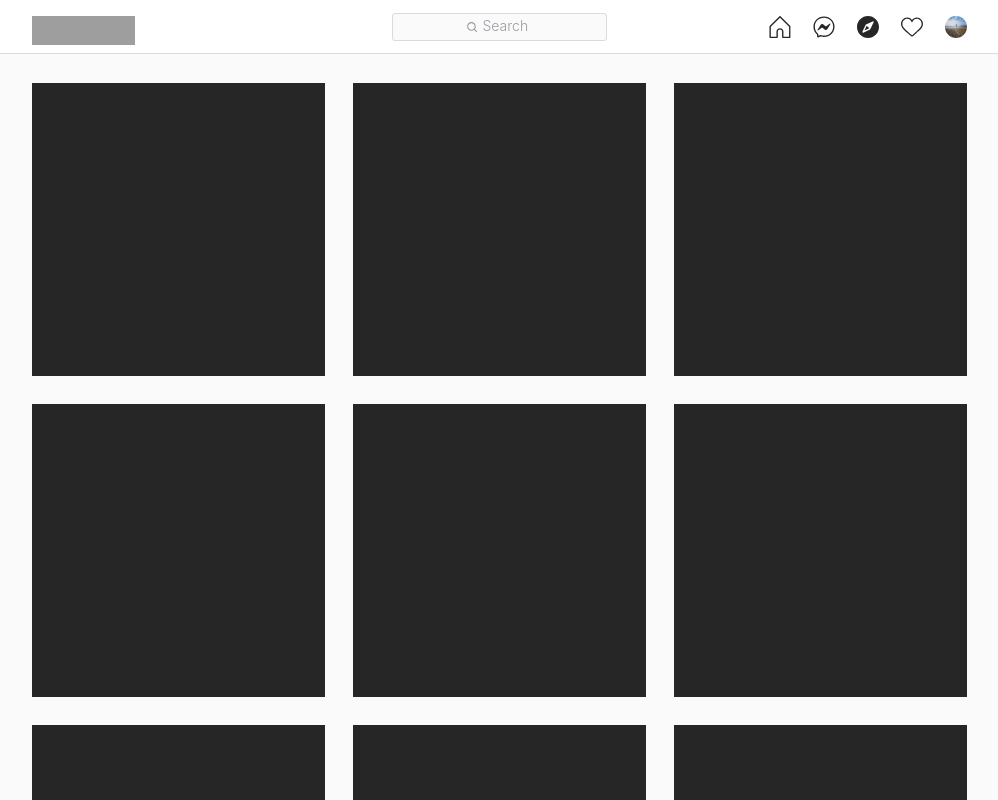
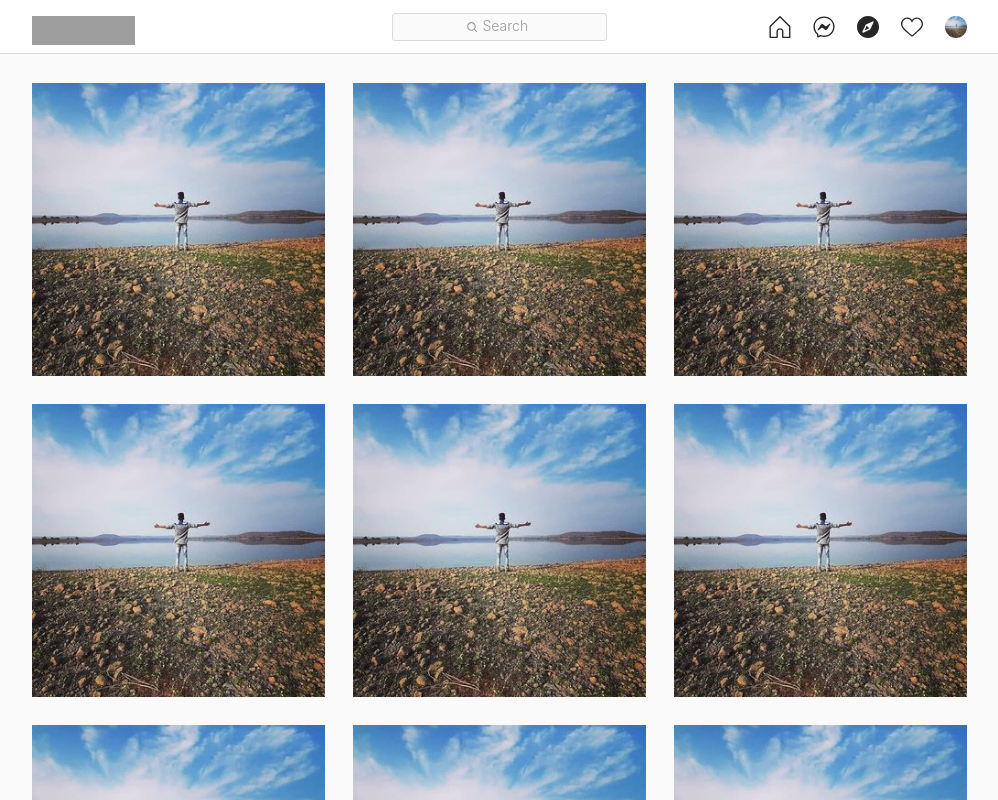
Before and after one commit to SmurtiranjanSahoo/instagram-clone, a React (Create React App) app: page /explore in a window 1280 px wide. Shown: the top 800 px of the page, without its empty margins (141-1139 px from the left). Built offline with nearby package versions, Linux system fonts and the light colour scheme; grey boxes are pictures that could not be loaded.

Commit message:
all basic feature done

```diff
--- a/src/App.css
+++ b/src/App.css
@@ -546,12 +546,14 @@ hr {
   height: 293px;
   background-color: #262626;
   margin: 0 0px 28px 0;
+  /* position: relative; */
 }
 .profile-post-margin {
   width: 293px;
   height: 293px;
   background-color: #262626;
   margin: 0 28px 28px 28px;
+  /* position: relative; */
 }
 .profile-post-margin:hover,
 .profile-post:hover {
@@ -561,6 +563,7 @@ hr {
   width: 100%;
   height: 100%;
   opacity: 0;
+  /* position: absolute; */
 }
 .profile-post-likecount:hover {
   opacity: 1;
@@ -1196,7 +1199,7 @@ hr {
     margin: 0;
     margin-left: 20px;
   }
-  .profile-post-likecount:hover {
+  .profile-post-likecount {
     display: none;
   }
 }
--- a/src/Components/PostModal/PostModal.js
+++ b/src/Components/PostModal/PostModal.js
@@ -30,9 +30,9 @@ class PostModal extends Component {
     this.updateWindowDimensions = this.updateWindowDimensions.bind(this);
   }
 
-  updateWindowDimensions = () => {
+  updateWindowDimensions() {
     this.setState({ innerWidth: window.innerWidth });
-  };
+  }
 
   componentDidMount() {
     const { isModal } = this.props;
--- a/src/Components/Profile/ProfilePost.js
+++ b/src/Components/Profile/ProfilePost.js
@@ -1,11 +1,13 @@
 import React, { useState, useEffect } from "react";
 import { IoHeartSharp } from "react-icons/all";
 import { RiChat3Fill } from "react-icons/ri";
+import Img from "../../Images/profileimg.jpg";
 
 const ProfilePost = ({
   className = "profile-post",
   likecount = "277",
   commentcount = "80",
+  imgUrl = Img,
 }) => {
   const [width, setWidth] = useState(window.innerWidth);
 
@@ -42,6 +44,11 @@ const ProfilePost = ({
               : "293px",
         }}
       >
+        <img
+          style={{ width: "100%", height: "100%" }}
+          src={imgUrl}
+          alt="random"
+        />
         <div className="profile-post-likecount">
           <span style={{ marginRight: "30px" }}>
             <IoHeartSharp
--- a/src/Pages/Activity.js
+++ b/src/Pages/Activity.js
@@ -19,7 +19,18 @@ const Activity = () => {
   return (
     <div style={{ width: "100%", overflowX: "hidden" }}>
       <ActivityHeader innerWidth={innerWidth} />
-      <div className="home-wrapper"></div>
+
+      <div
+        style={{
+          marginTop: "204px",
+          textAlign: "center",
+          color: "#262626",
+          fontWeight: "500",
+        }}
+      >
+        <p>No activity to show</p>
+      </div>
+
       <NavigaitionBottom ImgLike={LikeS} />
     </div>
   );
--- a/src/Pages/Explore.js
+++ b/src/Pages/Explore.js
@@ -40,13 +40,18 @@ const Explore = () => {
             j = j + 3;
             return (
               <Link to="/p/1">
-                <ProfilePost className={"profile-post-margin"} />
+                <ProfilePost
+                  // imgUrl="https://source.unsplash.com/random"
+                  className={"profile-post-margin"}
+                />
               </Link>
             );
           } else {
             return (
               <Link to="/p/1">
-                <ProfilePost />
+                <ProfilePost
+                //  imgUrl="https://source.unsplash.com/random"
+                />
               </Link>
             );
           }
--- a/src/Pages/Profile.js
+++ b/src/Pages/Profile.js
@@ -77,7 +77,7 @@ const Profile = () => {
                     style={{ textDecoration: "none" }}
                     to={{
                       pathname: "/p/1",
-                      state: { modal: true },
+                      state: { modal: innerWidth <= 735 ? false : true },
                     }}
                   >
                     <ProfilePost className={"profile-post-margin"} />
@@ -85,17 +85,11 @@ const Profile = () => {
                 );
               } else {
                 return (
-                  // <div
-                  //   onClick={() => {
-                  //     setShowPostModal(!showPostModal);
-                  //   }}
-                  // >
-                  // </div>
                   <Link
                     style={{ textDecoration: "none" }}
                     to={{
                       pathname: "/p/1",
-                      state: { modal: true },
+                      state: { modal: innerWidth <= 735 ? false : true },
                     }}
                   >
                     <ProfilePost />
--- a/src/Pages/ProfileTagged.js
+++ b/src/Pages/ProfileTagged.js
@@ -77,7 +77,7 @@ const ProfileTagged = () => {
                     style={{ textDecoration: "none" }}
                     to={{
                       pathname: "/p/1",
-                      state: { modal: true },
+                      state: { modal: innerWidth <= 735 ? false : true },
                     }}
                   >
                     <ProfilePost className={"profile-post-margin"} />
@@ -89,7 +89,7 @@ const ProfileTagged = () => {
                     style={{ textDecoration: "none" }}
                     to={{
                       pathname: "/p/1",
-                      state: { modal: true },
+                      state: { modal: innerWidth <= 735 ? false : true },
                     }}
                   >
                     <ProfilePost />
```
